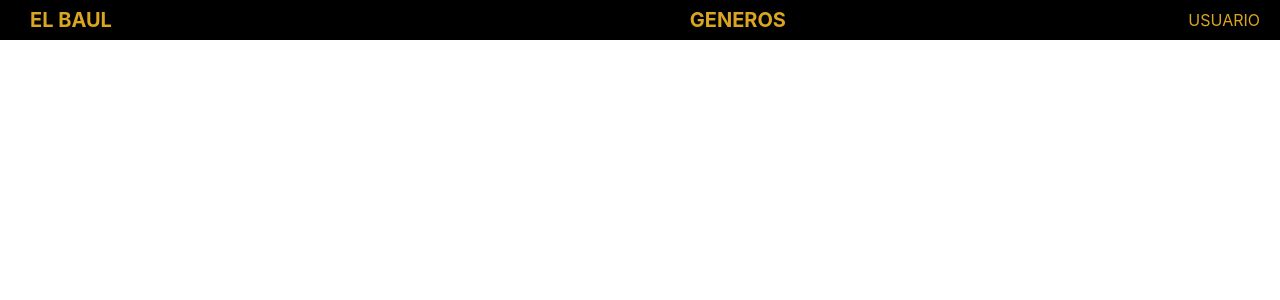
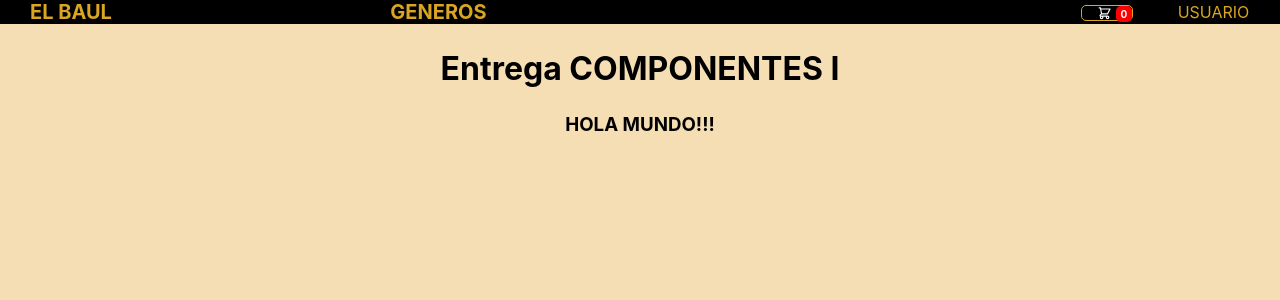
Before and after one commit to Srnaveira/comision_34700, a React (Create React App) app: page / in a window 1280 px wide. Shown: the top 300 px of the page. Built offline with nearby package versions, Linux system fonts and the light colour scheme.

Commit message:
add component CartWidget and ItemListContainer

```diff
--- a/src/App.js
+++ b/src/App.js
@@ -1,10 +1,14 @@
 import NavBar from './Components/NavBar/NavBar';
 import './App.css';
+import ItemListContainer from './Components/ItemListContainer/ItemListContainer';
 
 function App() {
   return (
-    <NavBar />
-  );
+    <div style={{backgroundColor: "wheat", height: "100vh"}}>
+      <NavBar />
+      <ItemListContainer texto="Entrega COMPONENTES I" mensaje="HOLA MUNDO!!!"/>
+    </div>
+    );
 }
 
 export default App;
--- /dev/null
+++ b/src/Components/CartWidget/CartWidget.js
@@ -0,0 +1,18 @@
+import './cartwidget.scss'
+
+
+const CartWidget = () => {
+
+    return(
+        <>
+            <div className='div__principal'>
+                <div className='div__principal__carrito'>
+                      <svg xmlns="http://www.w3.org/2000/svg" className="button" fill="none" viewBox="1 0 30 24" stroke="currentColor"><path stroke-linecap="round" stroke-linejoin="round" stroke-width="2" d="M3 3h2l.4 2M7 13h10l4-8H5.4M7 13L5.4 5M7 13l-2.293 2.293c-.63.63-.184 1.707.707 1.707H17m0 0a2 2 0 100 4 2 2 0 000-4zm-8 2a2 2 0 11-4 0 2 2 0 014 0z" /></svg>
+                      <span className="numero">0</span>
+                </div>
+            </div>
+        </>
+    );
+}
+
+export default CartWidget
--- /dev/null
+++ b/src/Components/CartWidget/cartwidget.scss
@@ -0,0 +1,55 @@
+.div__principal {
+    display: flex;
+
+    position: relative;
+    width: 60px;
+    height: 100%;
+    padding: 0rem 1rem 0rem 1rem;
+
+    &__carrito{
+        width: 50px;
+        height: 60%;
+        justify-content: center;
+        align-self: center;
+        .button{
+            display: flex;
+            justify-content: center;
+            align-items: center;
+            color: white;
+            border: goldenrod solid 1px;
+            border-radius: 5px;
+            width: 100%;
+            height: 100%;
+            &:hover{
+                background-color: rgba(245, 222, 179, 0.305);
+                color: goldenrod;
+                border: solid white 1px;
+                border-radius: 5px;
+            }
+        }
+        .numero{
+            position: absolute;
+            font-size: 10px;
+            font-weight: bolder;
+            top: 25%;
+            margin-left: 35px;
+            background: red;
+            width: 16px;
+            height: 16px;
+            border-radius: 30%;
+            display: flex;
+            justify-content: center;
+            align-items: center;
+            color: white;
+        }
+    }
+
+
+
+
+
+
+
+
+
+}
--- /dev/null
+++ b/src/Components/ItemListContainer/ItemListContainer.js
@@ -0,0 +1,19 @@
+
+
+const ItemListContainer = ({texto, mensaje}) =>{
+
+    return(
+        <div style={{textAlign: "center"}}>
+            <h1 style={{margin: "25px"}}>
+                {texto}
+            </h1>
+            <div>
+                <h3>
+                    {mensaje}
+                </h3>
+            </div>
+        </div>
+    );
+}
+
+export default ItemListContainer;
--- a/src/Components/NavBar/NavBar.js
+++ b/src/Components/NavBar/NavBar.js
@@ -1,3 +1,4 @@
+import CartWidget from '../CartWidget/CartWidget';
 import './navbar.scss'
 
 const NavBar = () => {
@@ -15,8 +16,14 @@ const NavBar = () => {
                     </ul>
                 </li>
             </ul>
+            <CartWidget />
             <ul className="container__NavBar__user">
                 <li className="container__NavBar__user--inf">USUARIO</li>
+                <ul className="listGenders">
+                    <li>CONFIGURACION</li>
+                    <li>COMPRAS</li>
+                    <li>SALIR</li>
+                </ul>
             </ul>
         </nav>
     );
--- a/src/Components/NavBar/navbar.scss
+++ b/src/Components/NavBar/navbar.scss
@@ -7,7 +7,7 @@
     display: flex;
     justify-content: space-between;
     align-items: center;
-    height: 5vh;
+    height: 3vh;
     width: 100%;
     text-decoration: none;
     list-style: none;
@@ -28,7 +28,7 @@
             justify-content: center;
         }
         &__genders{
-            margin-right: 30%;
+            margin-right: 50%;
             text-align: center;
             justify-items: center;
             align-self: center;
@@ -43,7 +43,7 @@
             }
             .listGenders{
                 margin: 0;
-                padding-left: 15px;
+                padding: 0px 0px 5px 15px;
                 text-align: start;
                 display: none;
                 color: goldenrod;
@@ -79,14 +79,43 @@
         &__user{
             list-style: none;
             height: 100%;
+            width: 160px;
             &--inf{
                 display: flex;
+                justify-content: center;
                 align-items: center;
                 height: 100%;
-                padding-right: 20px;
+                text-align: end;
+                &:hover{
+                    background-color: rgba(245, 222, 179, 0.305);
+                    border-radius: 5px;
+                }
+            }
+            .listGenders{
+                margin: 0;
+                padding: 0px 5px 5px 15px;
+                text-align: start;
+                display: none;
+                color: goldenrod;
+                position: absolute;
+                border-radius: 8px;
+                background-color: black;
+                list-style: none;
+                width: auto;
+                li{
+                   font-size: 16px;
+                   display: block;
+                   margin-right: 10px;
+                   &:hover{
+                        background-color: green;
+                        border-radius: 3px;
+                   }
+                }
+            }
+            &:hover .listGenders{
+                display: block;
+                }
             }
 
-        }
 
-
-    }
+}
```
